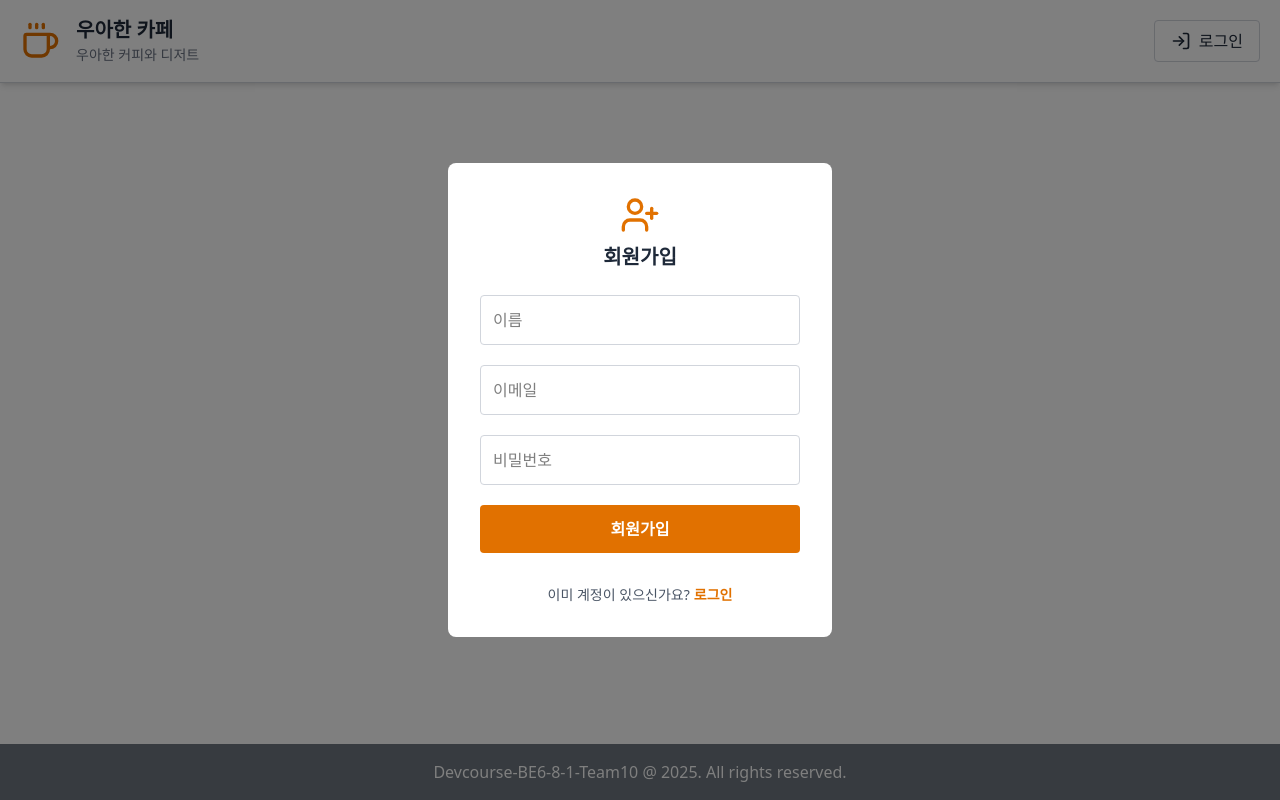
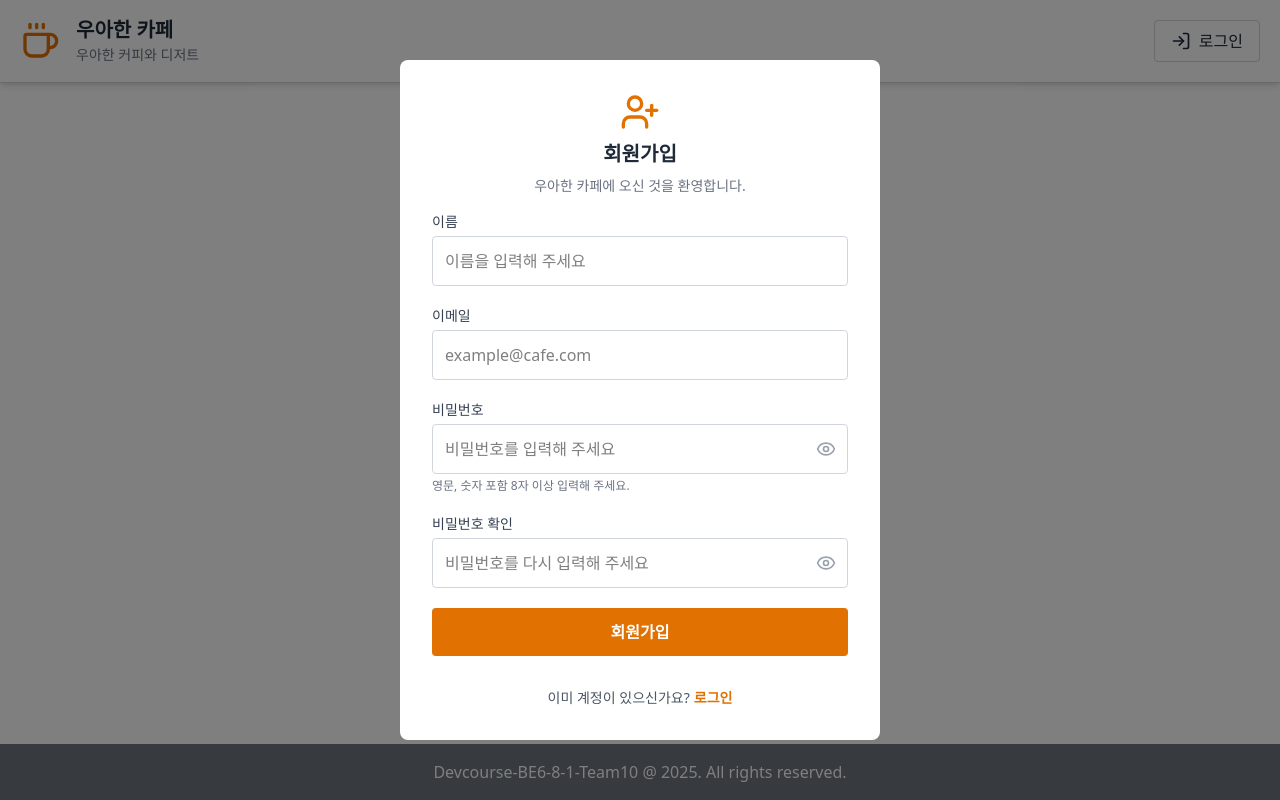
Before and after one commit to Devcourse-BE6-8-1-Team10/Frontend, a Next.js app: page /member/signup in a window 1280 px wide. Built offline with nearby package versions, Linux system fonts and the light colour scheme.

Commit message:
feat: 회원가입 페이지 수정

```diff
--- a/components/common/ModalContent.tsx
+++ b/components/common/ModalContent.tsx
@@ -1,3 +1,3 @@
 export function ModalContent({ children }: { children: React.ReactNode }) {
-  return <div className="p-8 bg-white rounded-lg w-96">{children}</div>;
+  return <div className="p-8 bg-white rounded-lg w-[480px]">{children}</div>;
 }
--- a/components/features/SignupModal.tsx
+++ b/components/features/SignupModal.tsx
@@ -1,5 +1,6 @@
+import { useState } from "react";
 import { useRouter } from "next/navigation";
-import { UserPlus } from "lucide-react";
+import { UserPlus, Eye, EyeOff } from "lucide-react";
 import { Modal } from "@/components/common/Modal";
 import { ModalContent } from "@/components/common/ModalContent";
 import { Input } from "@/components/common/Input";
@@ -13,15 +14,20 @@ export function SignupModal({
   onSignupSuccess: () => void;
 }) {
   const router = useRouter();
+  const [showPassword, setShowPassword] = useState(false);
+  const [showConfirmPassword, setShowConfirmPassword] = useState(false);
 
   return (
     <Modal onClose={onClose}>
       <ModalContent>
-        <div className="flex flex-col items-center mb-6">
+        <div className="flex flex-col items-center mb-4">
           <UserPlus className="h-10 w-10 text-amber-600 mb-2" />
           <h2 className="text-xl font-bold text-center text-gray-800">
             회원가입
           </h2>
+          <p className="text-sm text-gray-500 mt-2">
+            우아한 카페에 오신 것을 환영합니다.
+          </p>
         </div>
         <form
           onSubmit={(e) => {
@@ -30,9 +36,67 @@ export function SignupModal({
           }}
           className="space-y-5"
         >
-          <Input placeholder="이름" type="text" required />
-          <Input placeholder="이메일" type="email" required />
-          <Input placeholder="비밀번호" type="password" required />
+          <div>
+            <label className="block text-sm font-medium text-gray-700 mb-1">
+              이름
+            </label>
+            <Input placeholder="이름을 입력해 주세요" type="text" required />
+          </div>
+          <div>
+            <label className="block text-sm font-medium text-gray-700 mb-1">
+              이메일
+            </label>
+            <Input placeholder="example@cafe.com" type="email" required />
+          </div>
+          <div>
+            <label className="block text-sm font-medium text-gray-700 mb-1">
+              비밀번호
+            </label>
+            <div className="relative">
+              <Input
+                placeholder="비밀번호를 입력해 주세요"
+                type={showPassword ? "text" : "password"}
+                required
+              />
+              <button
+                type="button"
+                onClick={() => setShowPassword((prev) => !prev)}
+                className="absolute inset-y-0 right-0 flex items-center pr-3 text-gray-400"
+              >
+                {showPassword ? (
+                  <EyeOff className="h-5 w-5" />
+                ) : (
+                  <Eye className="h-5 w-5" />
+                )}
+              </button>
+            </div>
+            <p className="mt-1 text-xs text-gray-500">
+              영문, 숫자 포함 8자 이상 입력해 주세요.
+            </p>
+          </div>
+          <div>
+            <label className="block text-sm font-medium text-gray-700 mb-1">
+              비밀번호 확인
+            </label>
+            <div className="relative">
+              <Input
+                placeholder="비밀번호를 다시 입력해 주세요"
+                type={showConfirmPassword ? "text" : "password"}
+                required
+              />
+              <button
+                type="button"
+                onClick={() => setShowConfirmPassword((prev) => !prev)}
+                className="absolute inset-y-0 right-0 flex items-center pr-3 text-gray-400"
+              >
+                {showConfirmPassword ? (
+                  <EyeOff className="h-5 w-5" />
+                ) : (
+                  <Eye className="h-5 w-5" />
+                )}
+              </button>
+            </div>
+          </div>
           <PrimaryButton type="submit">회원가입</PrimaryButton>
         </form>
         <div className="mt-8 text-center text-sm text-gray-600">
```
